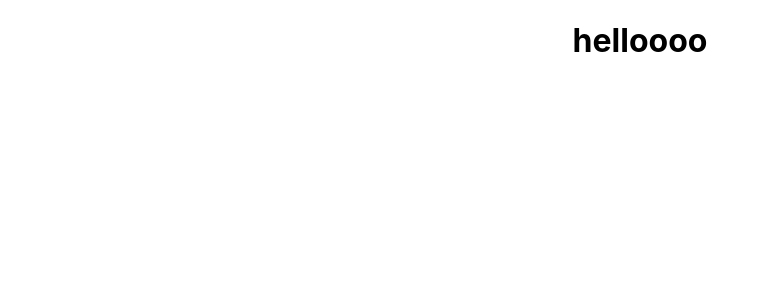
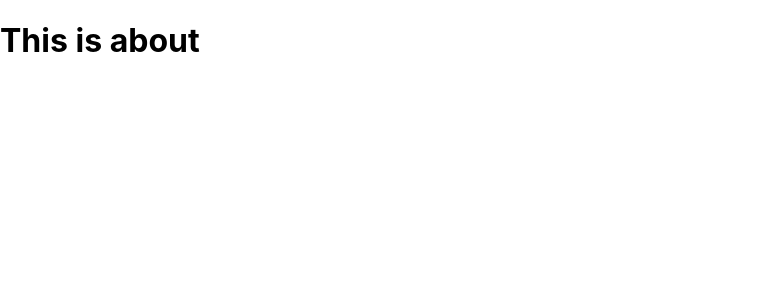
Before and after one commit to bariknishan/gym-site-10, a React (Create React App) app: page /about in a window 1280 px wide. Shown: the top 300 px of the page, without its empty margins (0-769 px from the left). Built offline with nearby package versions, Linux system fonts and the light colour scheme.

Commit message:
pages added

```diff
--- a/src/App.js
+++ b/src/App.js
@@ -1,10 +1,20 @@
 
+import { Route, Routes } from 'react-router-dom';
 import './App.css';
+import About from './Pages/About/About';
+import Home from './Pages/Home/Home/Home';
 
 function App() {
   return (
-    <div className="App">
-      <h1>helloooo </h1>
+    <div>
+
+<Routes>
+  <Route path='/' element={<Home></Home>}></Route>
+  <Route path='/about' element={<About></About>}></Route>
+</Routes>
+
+
+
     </div>
   );
 }
--- /dev/null
+++ b/src/Pages/About/About.js
@@ -0,0 +1,11 @@
+import React from 'react';
+
+const About = () => {
+    return (
+        <div>
+           <h1>This is about</h1>
+        </div>
+    );
+};
+
+export default About;
--- /dev/null
+++ b/src/Pages/Home/Home/Home.js
@@ -0,0 +1,11 @@
+import React from 'react';
+
+const Home = () => {
+    return (
+        <div>
+          <h2> This is Home</h2>
+        </div>
+    );
+};
+
+export default Home;
```
Also changed, not shown: src/Pages/Home/Services/Services.js (added, +11 -0 lines), src/Pages/SharedPage/Footer/Footer.js (added, +13 -0 lines), src/Pages/SharedPage/Header/Header.js (added, +11 -0 lines), src/Pages/Home/Services/Services.css (added), src/Pages/SharedPage/Header/Header.css (added).
